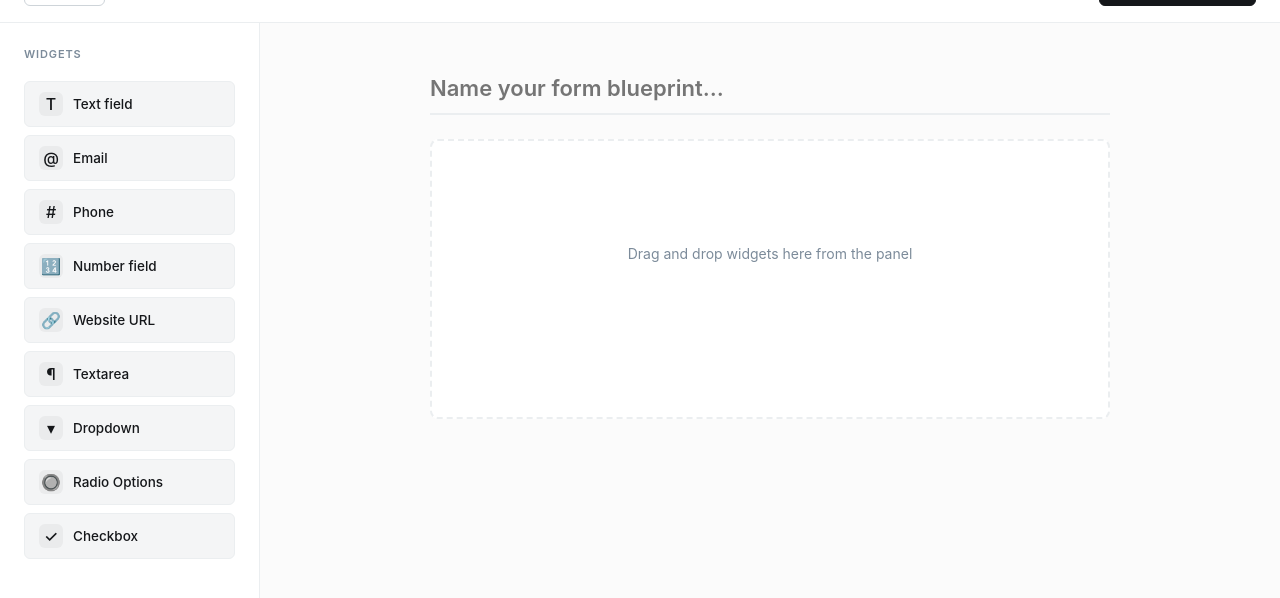
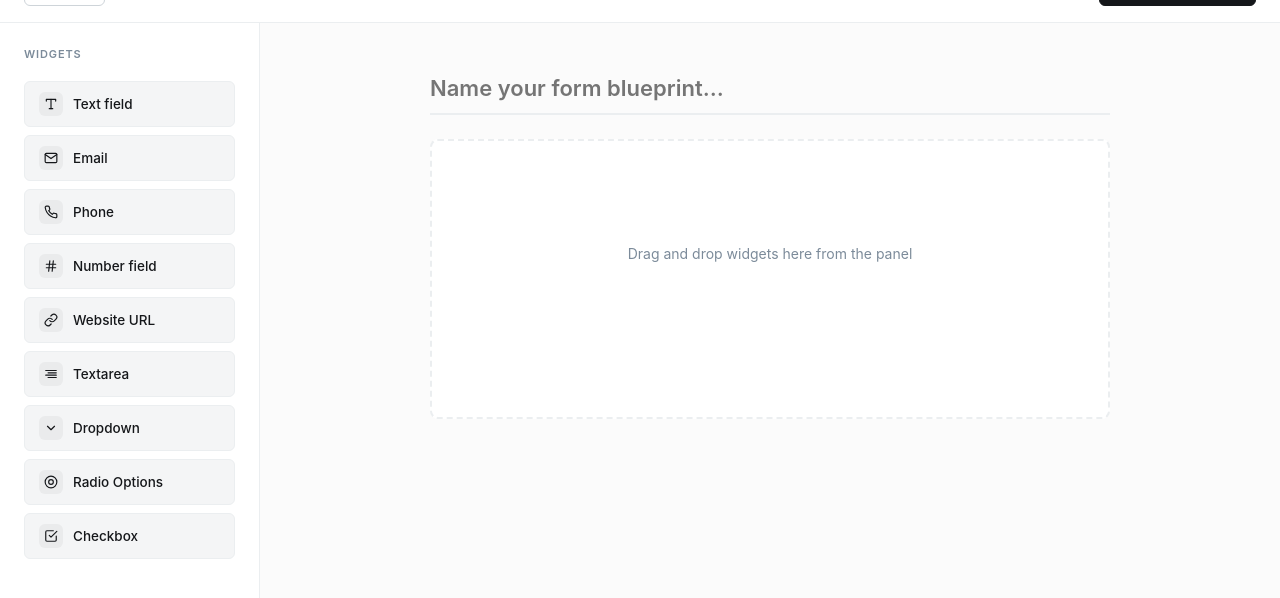
Before and after one commit to Sakthi10122004/ghost-formbuilder, a website: page ui/builder.html in a window 1280 px wide. Shown: the part 48-646 px from the top of the page. Drawn offline with nearby package versions, Linux system fonts and the light colour scheme.

Commit message:
Replace emoji widget icons with clean inline SVGs in Form Builder

```diff
--- a/ui/builder.html
+++ b/ui/builder.html
@@ -379,15 +379,15 @@
 
 <script>
 const WIDGETS = [
-  { type: 'text',     label: 'Text field',    icon: 'T' },
-  { type: 'email',    label: 'Email',         icon: '@' },
-  { type: 'phone',    label: 'Phone',         icon: '#' },
-  { type: 'number',   label: 'Number field',  icon: '🔢' },
-  { type: 'url',      label: 'Website URL',   icon: '🔗' },
-  { type: 'textarea', label: 'Textarea',      icon: '¶' },
-  { type: 'dropdown', label: 'Dropdown',      icon: '▾' },
-  { type: 'radio',    label: 'Radio Options', icon: '🔘' },
-  { type: 'checkbox', label: 'Checkbox',      icon: '✓' },
+  { type: 'text',     label: 'Text field',    icon: '<svg width="14" height="14" viewBox="0 0 24 24" fill="none" stroke="currentColor" stroke-width="2" stroke-linecap="round" stroke-linejoin="round"><polyline points="4 7 4 4 20 4 20 7"></polyline><line x1="9" y1="20" x2="15" y2="20"></line><line x1="12" y1="4" x2="12" y2="20"></line></svg>' },
+  { type: 'email',    label: 'Email',         icon: '<svg width="14" height="14" viewBox="0 0 24 24" fill="none" stroke="currentColor" stroke-width="2" stroke-linecap="round" stroke-linejoin="round"><path d="M4 4h16c1.1 0 2 .9 2 2v12c0 1.1-.9 2-2 2H4c-1.1 0-2-.9-2-2V6c0-1.1.9-2 2-2z"></path><polyline points="22,6 12,13 2,6"></polyline></svg>' },
+  { type: 'phone',    label: 'Phone',         icon: '<svg width="14" height="14" viewBox="0 0 24 24" fill="none" stroke="currentColor" stroke-width="2" stroke-linecap="round" stroke-linejoin="round"><path d="M22 16.92v3a2 2 0 0 1-2.18 2 19.79 19.79 0 0 1-8.63-3.07 19.5 19.5 0 0 1-6-6 19.79 19.79 0 0 1-3.07-8.67A2 2 0 0 1 4.11 2h3a2 2 0 0 1 2 1.72 12.84 12.84 0 0 0 .7 2.81 2 2 0 0 1-.45 2.11L8.09 9.91a16 16 0 0 0 6 6l1.27-1.27a2 2 0 0 1 2.11-.45 12.84 12.84 0 0 0 2.81.7A2 2 0 0 1 22 16.92z"></path></svg>' },
+  { type: 'number',   label: 'Number field',  icon: '<svg width="14" height="14" viewBox="0 0 24 24" fill="none" stroke="currentColor" stroke-width="2" stroke-linecap="round" stroke-linejoin="round"><line x1="4" y1="9" x2="20" y2="9"></line><line x1="4" y1="15" x2="20" y2="15"></line><line x1="10" y1="3" x2="8" y2="21"></line><line x1="16" y1="3" x2="14" y2="21"></line></svg>' },
+  { type: 'url',      label: 'Website URL',   icon: '<svg width="14" height="14" viewBox="0 0 24 24" fill="none" stroke="currentColor" stroke-width="2" stroke-linecap="round" stroke-linejoin="round"><path d="M10 13a5 5 0 0 0 7.54.54l3-3a5 5 0 0 0-7.07-7.07l-1.72 1.71"></path><path d="M14 11a5 5 0 0 0-7.54-.54l-3 3a5 5 0 0 0 7.07 7.07l1.71-1.71"></path></svg>' },
+  { type: 'textarea', label: 'Textarea',      icon: '<svg width="14" height="14" viewBox="0 0 24 24" fill="none" stroke="currentColor" stroke-width="2" stroke-linecap="round" stroke-linejoin="round"><line x1="21" y1="10" x2="7" y2="10"></line><line x1="21" y1="6" x2="3" y2="6"></line><line x1="21" y1="14" x2="3" y2="14"></line><line x1="21" y1="18" x2="7" y2="18"></line></svg>' },
+  { type: 'dropdown', label: 'Dropdown',      icon: '<svg width="14" height="14" viewBox="0 0 24 24" fill="none" stroke="currentColor" stroke-width="2" stroke-linecap="round" stroke-linejoin="round"><polyline points="6 9 12 15 18 9"></polyline></svg>' },
+  { type: 'radio',    label: 'Radio Options', icon: '<svg width="14" height="14" viewBox="0 0 24 24" fill="none" stroke="currentColor" stroke-width="2" stroke-linecap="round" stroke-linejoin="round"><circle cx="12" cy="12" r="10"></circle><circle cx="12" cy="12" r="4"></circle></svg>' },
+  { type: 'checkbox', label: 'Checkbox',      icon: '<svg width="14" height="14" viewBox="0 0 24 24" fill="none" stroke="currentColor" stroke-width="2" stroke-linecap="round" stroke-linejoin="round"><polyline points="9 11 12 14 22 4"></polyline><path d="M21 12v7a2 2 0 0 1-2 2H5a2 2 0 0 1-2-2V5a2 2 0 0 1 2-2h11"></path></svg>' },
 ];
 
 let fields = [];
```
